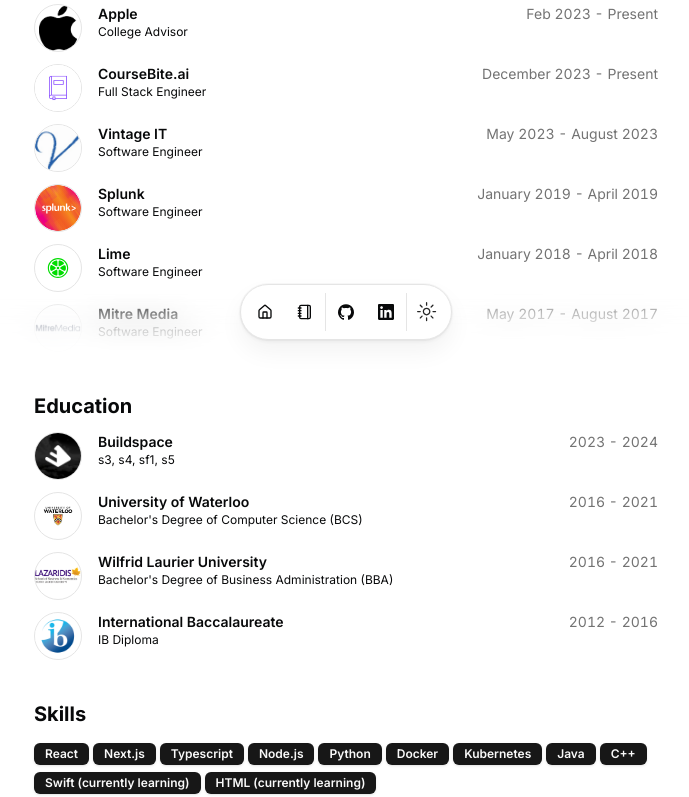
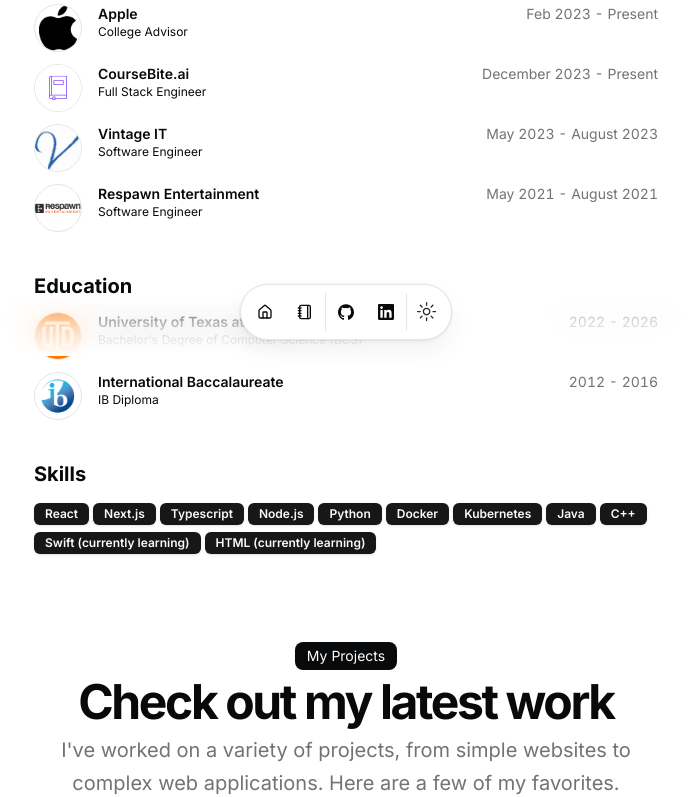
Before and after one commit to se4thvin/Portfolio-site, a Next.js app: page / in a window 1280 px wide. Shown: the part 444-1241 px from the top of the page, without its empty margins (294-983 px from the left). Built offline with nearby package versions, Linux system fonts and the light colour scheme.

Commit message:
Further updates made to resume.tsx and updated file types for more efficient web load times

```diff
--- a/src/data/resume.tsx
+++ b/src/data/resume.tsx
@@ -95,66 +95,26 @@
         "I developed and optimized a training pipeline for NLP models, leveraging hyperparameter tuning to enhance accuracy and precision by up to 20%. I created and integrated a full-stack web application using Figma and React, cutting operational costs by 25%, and designed a high-efficiency REST API, reducing latency by 60%. Utilizing Docker and AWS, I engineered scalable, secure, and modular deployment services. Additionally, I conducted data analysis on language processing experiments, producing insights that drove improvements in NLP model performance.",
     },
     {
-      company: "Splunk",
-      href: "https://splunk.com",
+      company: "Respawn Entertainment",
+      href: "https://www.respawn.com",
       badges: [],
-      location: "San Jose, CA",
+      location: "Chatsworth, CA",
       title: "Software Engineer",
-      logoUrl: "/splunk.svg",
-      start: "January 2019",
-      end: "April 2019",
+      logoUrl: "/respawn.png",
+      start: "May 2021",
+      end: "August 2021",
       description:
-        "Co-developed a prototype iOS app with another intern in Swift for the new Splunk Phantom security orchestration product (later publicly demoed and launched at .conf annual conference in Las Vegas). Implemented a realtime service for the iOS app in Django (Python) and C++; serialized data using protobufs transmitted over gRPC resulting in an approximate 500% increase in data throughput.",
-    },
-    {
-      company: "Lime",
-      href: "https://li.me/",
-      badges: [],
-      location: "San Francisco, CA",
-      title: "Software Engineer",
-      logoUrl: "/lime.svg",
-      start: "January 2018",
-      end: "April 2018",
-      description:
-        "Proposed and implemented an internal ruby API for sending/receiving commands to scooters over LTE networks. Developed a fully automated bike firmware update system to handle asynchronous firmware updates of over 100,000+ scooters worldwide, and provide progress reports in real-time using React, Ruby on Rails, PostgreSQL and AWS EC2 saving hundreds of developer hours.",
-    },
-    {
-      company: "Mitre Media",
-      href: "https://mitremedia.com/",
-      badges: [],
-      location: "Toronto, ON",
-      title: "Software Engineer",
-      logoUrl: "/mitremedia.png",
-      start: "May 2017",
-      end: "August 2017",
-      description:
-        "Designed and implemented a robust password encryption and browser cookie storage system in Ruby on Rails. Leveraged the Yahoo finance API to develop the dividend.com equity screener",
+        "I contributed to creating optimized 3D models for in-game assets and enhancing AI systems used in EA Sports games. I worked extensively with C++, Java, and Kotlin for Android development and completed an intensive, project-based p5.js curriculum led by EA engineers. I developed a climate change awareness program featuring mini-games and educational content using JavaScript, p5.js, CSS, and Java. Additionally, I led my team in problem-solving and project execution using the Scrum framework, fostering collaboration and iterative development.",
     },
   ],
   education: [
     {
-      school: "Buildspace",
-      href: "https://buildspace.so",
-      degree: "s3, s4, sf1, s5",
-      logoUrl: "/buildspace.jpg",
-      start: "2023",
-      end: "2024",
-    },
-    {
-      school: "University of Waterloo",
-      href: "https://uwaterloo.ca",
+      school: "University of Texas at Dallas",
+      href: "https://utdallas.edu",
       degree: "Bachelor's Degree of Computer Science (BCS)",
-      logoUrl: "/waterloo.png",
-      start: "2016",
-      end: "2021",
-    },
-    {
-      school: "Wilfrid Laurier University",
-      href: "https://wlu.ca",
-      degree: "Bachelor's Degree of Business Administration (BBA)",
-      logoUrl: "/laurier.png",
-      start: "2016",
-      end: "2021",
+      logoUrl: "/utdLogo.jpeg",
+      start: "2022",
+      end: "2026",
     },
     {
       school: "International Baccalaureate",
```
Also changed, not shown: public/respawn.png (added), public/utdLogo.jpeg (added).
